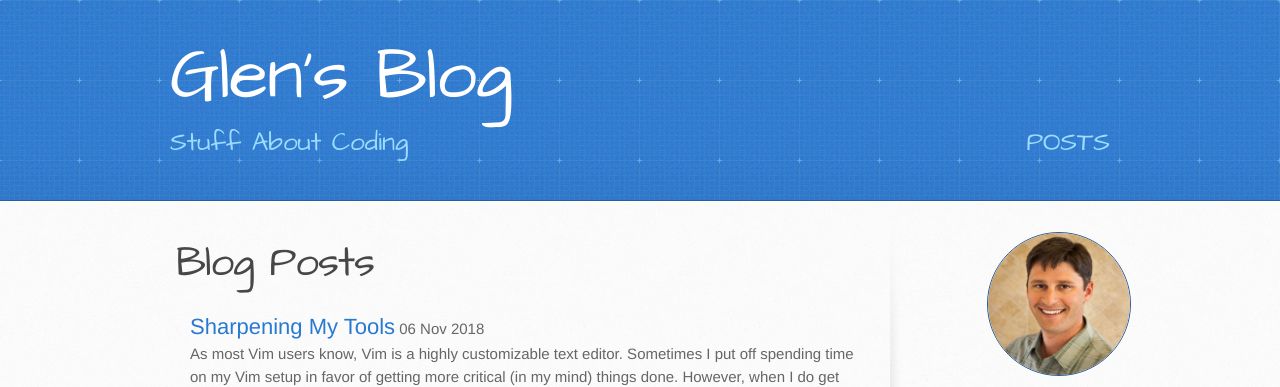
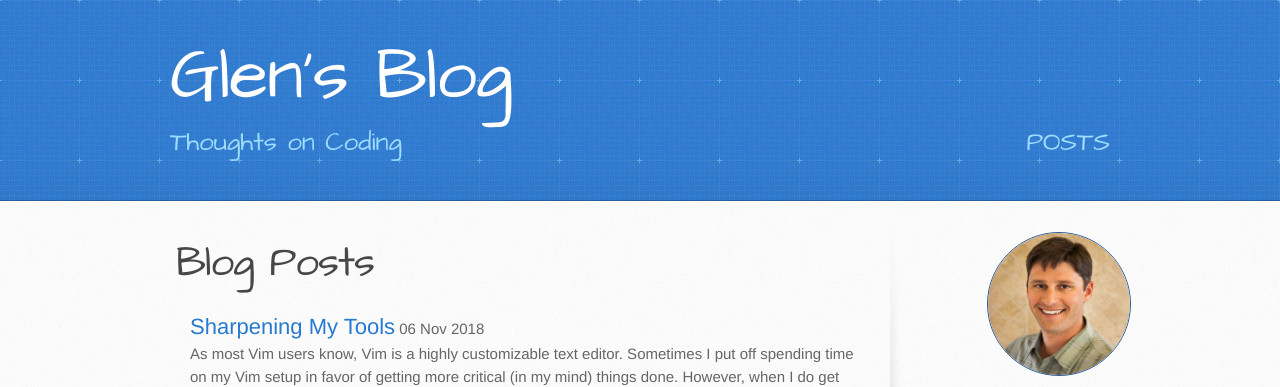
Before and after one commit to glenegbert/glenegbert.github.io, a Jekyll site: the page built from index.html, in a window 1280 px wide. Shown: the top 387 px of the page. Built offline with Jekyll 4.4.1, drawn with Linux system fonts in a browser that asks for light colours.

Commit message:
update tagline

```diff
--- a/_config.yml
+++ b/_config.yml
@@ -1,6 +1,6 @@
 # Setup
 name:         Glen's Blog
-tagline:      Stuff About Coding
+tagline:      Thoughts on Coding
 baseurl:      ""
 locale:       "en"
 
```
